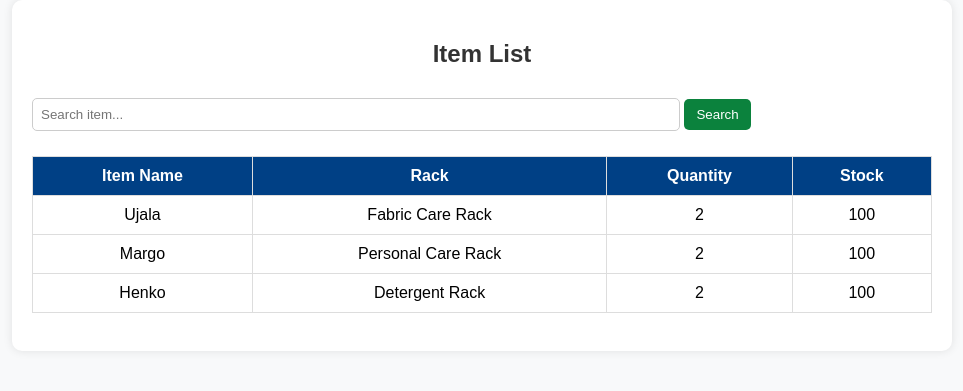
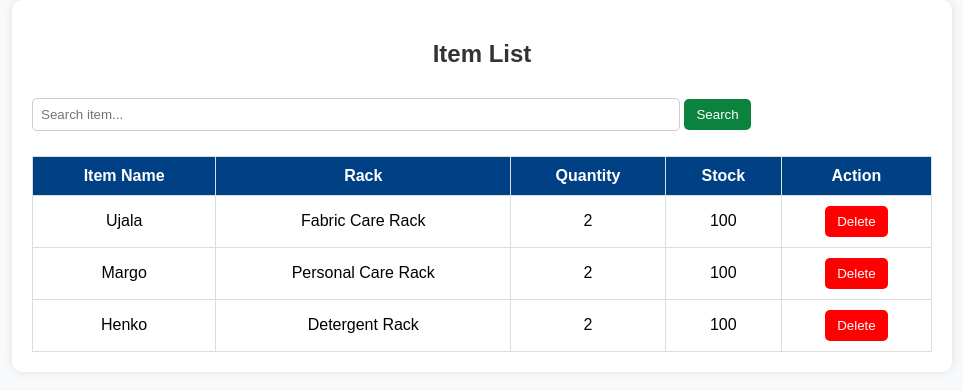
Before and after one commit to Aiswarya2316/Jyothy_Labs, a Django app: page /items/ in a window 1280 px wide. Shown: the part 61-452 px from the top of the page, without its empty margins (158-1121 px from the left). Run offline with Django 5.2, Linux system fonts and the light colour scheme; data comes from the database, SQL or seed files in the repository; both versions use the stored data as it was after the commit.

Commit message:
completed

```diff
--- a/project/app/urls.py
+++ b/project/app/urls.py
@@ -1,12 +1,13 @@
 from django.urls import path
 from .import views
 from django.urls import path
-from .views import AddItemView, ItemListView, SearchItemView
+from .views import AddItemView, ItemListView, SearchItemView, delete_item
 urlpatterns = [
     path('',views.home,name='home'),
     path('add/', AddItemView.as_view(), name='add_item'),
     path('items/', ItemListView.as_view(), name='item_list'),
     path('search/', SearchItemView.as_view(), name='search_item'),
+    path('delete/<int:item_id>/', delete_item, name='delete_item'),
 
 
 ]
--- a/project/app/views.py
+++ b/project/app/views.py
@@ -43,3 +43,16 @@
             results = []
 
         return JsonResponse({'items': results})
+
+from django.http import JsonResponse
+from django.views.decorators.csrf import csrf_exempt
+from django.shortcuts import get_object_or_404
+from .models import Item
+
+@csrf_exempt
+def delete_item(request, item_id):
+    if request.method == "DELETE":
+        item = get_object_or_404(Item, id=item_id)
+        item.delete()
+        return JsonResponse({"success": True})
+    return JsonResponse({"success": False}, status=400)
--- a/project/templates/item_list.html
+++ b/project/templates/item_list.html
@@ -51,7 +51,7 @@
         }
         button {
             padding: 8px 12px;
-            background-color:rgb(11, 130, 61);
+            background-color: rgb(11, 130, 61);
             color: white;
             border: none;
             border-radius: 5px;
@@ -59,6 +59,12 @@
         }
         button:hover {
             background-color: #0056b3;
+        }
+        .delete-btn {
+            background-color: red;
+        }
+        .delete-btn:hover {
+            background-color: darkred;
         }
         table {
             width: 100%;
@@ -90,19 +96,45 @@
                                 <td>${item.rack}</td>
                                 <td>${item.quantity}</td>
                                 <td>${item.stock}</td>
+                                <td><button class='delete-btn' onclick='deleteItem(${item.id})'>Delete</button></td>
                             </tr>`;
                             tableBody.innerHTML += row;
                         });
                     } else {
-                        tableBody.innerHTML = `<tr><td colspan="4" style="color:red;">No items found</td></tr>`;
+                        tableBody.innerHTML = `<tr><td colspan="5" style="color:red;">No items found</td></tr>`;
                     }
                 })
                 .catch(error => console.error("Error fetching data:", error));
         }
+
+        function deleteItem(itemId) {
+            if (confirm("Are you sure you want to delete this item?")) {
+                fetch(`/delete/${itemId}/`, {
+                    method: "DELETE",
+                    headers: {
+                        "X-CSRFToken": getCSRFToken(),
+                        "Content-Type": "application/json"
+                    }
+                })
+                .then(response => response.json())
+                .then(data => {
+                    if (data.success) {
+                        alert("Item deleted successfully");
+                        location.reload();
+                    } else {
+                        alert("Error deleting item");
+                    }
+                })
+                .catch(error => console.error("Error deleting item:", error));
+            }
+        }
+
+        function getCSRFToken() {
+            return document.cookie.split('; ').find(row => row.startsWith('csrftoken'))?.split('=')[1];
+        }
     </script>
 </head>
 <body>
-
     <nav>
         <ul>
             <li><a href="../">Home</a></li>
@@ -113,12 +145,9 @@
 
     <div class="container">
         <h2>Item List</h2>
-
-        <!-- Search Bar -->
         <input type="text" id="searchInput" placeholder="Search item...">
         <button onclick="searchItem()">Search</button>
 
-        <!-- Items Table -->
         <table>
             <thead>
                 <tr>
@@ -126,6 +155,7 @@
                     <th>Rack</th>
                     <th>Quantity</th>
                     <th>Stock</th>
+                    <th>Action</th>
                 </tr>
             </thead>
             <tbody id="tableBody">
@@ -135,14 +165,11 @@
                         <td>{{ item.rack.name }}</td>
                         <td>{{ item.quantity }}</td>
                         <td>{{ item.stock }}</td>
+                        <td><button class="delete-btn" onclick="deleteItem({{ item.id }})">Delete</button></td>
                     </tr>
                 {% endfor %}
             </tbody>
         </table>
-
-        <br>
-        {% comment %} <a href="{% url 'add_item' %}">Add New Item</a> {% endcomment %}
     </div>
-
 </body>
 </html>
```
Also changed, not shown: project/db.sqlite3.
